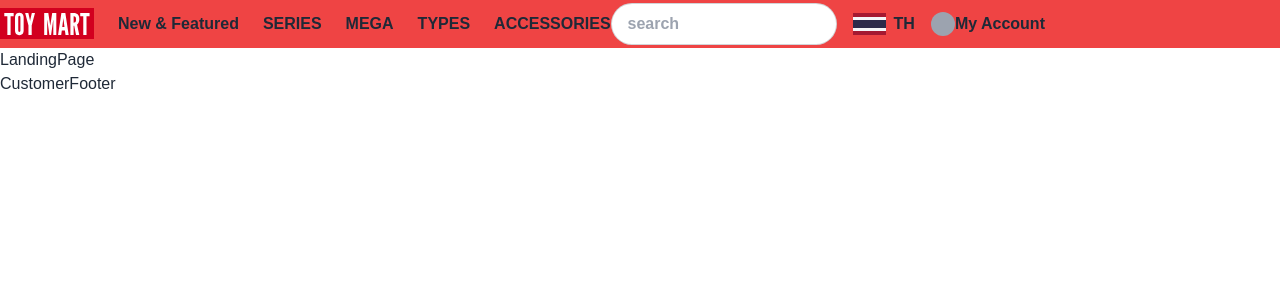
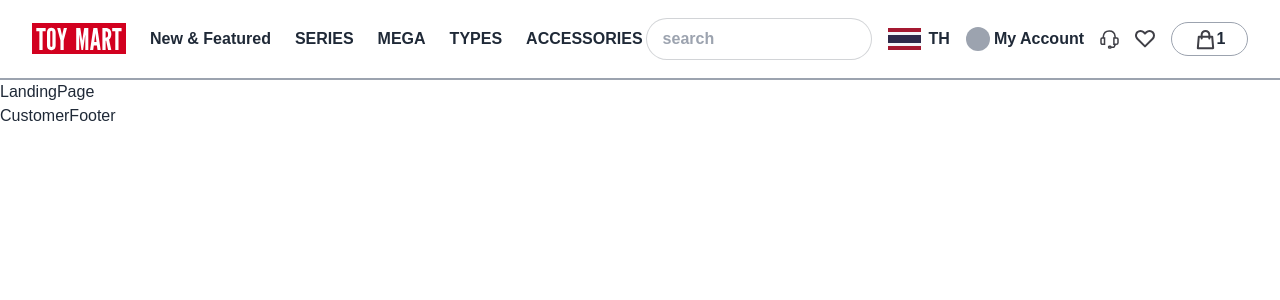
Before and after one commit to nitichaikardkarnklai/cc16-group-project-front, a React (Vite) app: page / in a window 1280 px wide. Shown: the top 300 px of the page. Built offline with nearby package versions, Linux system fonts and the light colour scheme; a web font is replaced by a local one.

Commit message:
done mocking navbar

```diff
--- a/src/layouts/CustomerNavBar.jsx
+++ b/src/layouts/CustomerNavBar.jsx
@@ -2,10 +2,13 @@ import React from 'react';
 import ToyMartLogo from '../assets/icon/ToyMartLogo';
 import SearchBar from '../components/SearchBar';
 import ThaiFlagIcon from '../assets/icon/ThaiFlagIcon';
+import HeadPhoneIcon from '../assets/icon/HeadPhoneIcon';
+import HeartIcon from '../assets/icon/HeartIcon';
+import ShoppingBagIcon from '../assets/icon/ShoppingBagIcon';
 
 export default function CustomerNavBar() {
   return (
-    <div className='sticky flex w-full h-[3rem] bg-red-500 items-center'>
+    <div className='sticky flex w-full h-[5rem] bg-white justify-between items-center px-8 border-b-2 border-gray-400'>
       <div className='flex gap-6  items-center font-semibold'>
         <ToyMartLogo />
         <div>New & Featured</div>
@@ -24,9 +27,21 @@ export default function CustomerNavBar() {
           </div>
           <div>TH</div>
         </div>
-        <div className='flex items-center'>
-          <div className='w-[24px] h-[24px] bg-gray-400 rounded-full'></div>
-          <div>My Account</div>
+        <div className='flex items-center gap-4'>
+          <div className='flex  justify-center items-center gap-1'>
+            <div className='w-[24px] h-[24px] bg-gray-400 rounded-full'></div>
+            <div>My Account</div>
+          </div>
+          <div>
+            <HeadPhoneIcon />
+          </div>
+          <div>
+            <HeartIcon />
+          </div>
+          <div className='w-[77px] h-[34px] rounded-3xl border border-gray-400 flex justify-center items-center'>
+            <ShoppingBagIcon />
+            <div>1</div>
+          </div>
         </div>
       </div>
     </div>
--- a/src/main.jsx
+++ b/src/main.jsx
@@ -1,3 +1,4 @@
+import React from 'react';
 import ReactDOM from 'react-dom/client';
 import './index.css';
 import App from './App';
--- a/vite.config.js
+++ b/vite.config.js
@@ -5,7 +5,12 @@ import eslintPlugin from 'vite-plugin-eslint';
 
 // https://vitejs.dev/config/
 export default defineConfig({
-  plugins: [react(), eslintPlugin({ fix: true })],
+  plugins: [
+    react({
+      jsxRuntime: 'classic',
+    }),
+    eslintPlugin({ fix: true }),
+  ],
   base: '/',
   define: {
     'process.env': process.env,
```
Also changed, not shown: src/route/index.jsx (+16 -7 lines).
